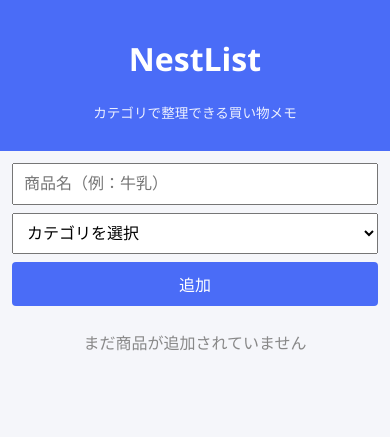
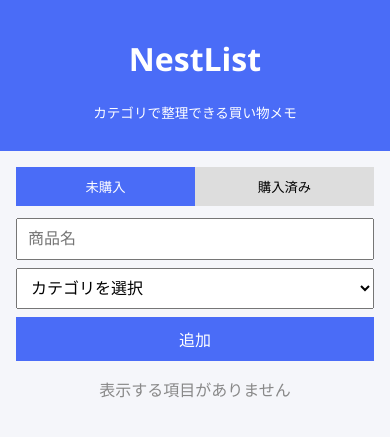
Before and after one commit to ayn-s/NestList, a Flask app: page / in a window 390 px wide. Shown: the top 437 px of the page. Run offline with Flask 3, Linux system fonts and the light colour scheme.

Commit message:
未購入タブの追加、３日で自動削除

```diff
--- a/static/script.js
+++ b/static/script.js
@@ -5,7 +5,11 @@ const addBtn = document.getElementById("addBtn");
 const list = document.getElementById("itemList");
 const emptyMessage = document.getElementById("emptyMessage");
 
-// 初期カテゴリ
+const tabActive = document.getElementById("tabActive");
+const tabDone = document.getElementById("tabDone");
+
+let currentTab = "active";
+
 const defaultCategories = [
     "生鮮食品",
     "調味料・レトルト食品",
@@ -21,182 +25,148 @@ let categories =
 let items =
     JSON.parse(localStorage.getItem("nestlist-items")) || [];
 
-// 旧データ対応
-items = items.map(item =>
-    typeof item === "string"
-    ? { name: item, done: false, category: "生鮮食品" }
-    : item
-);
-
+/* 保存 */
 function saveAll() {
     localStorage.setItem("nestlist-items", JSON.stringify(items));
     localStorage.setItem("nestlist-categories", JSON.stringify(categories));
 }
 
-// カテゴリ選択肢更新
+/* 購入済み3日後自動削除 */
+function cleanupDoneItems() {
+    const now = Date.now();
+    const THREE_DAYS = 3 * 24 * 60 * 60 * 1000;
+
+    items = items.filter(item => {
+        if (!item.done) return true;
+        return now - item.doneAt < THREE_DAYS;
+    });
+}
+
+/* カテゴリ select 更新 */
 function updateCategorySelect() {
-    categorySelect.innerHTML = `
-    <option value="" disabled selected>カテゴリを選択</option>
-    `;
+    categorySelect.innerHTML =
+        `<option value="" disabled selected>カテゴリを選択</option>`;
 
     categories.forEach(cat => {
-        const option = document.createElement("option");
-        option.value = cat;
-        option.textContent = cat;
-        categorySelect.appendChild(option);
+        const o = document.createElement("option");
+        o.value = cat;
+        o.textContent = cat;
+        categorySelect.appendChild(o);
     });
-    const newOption = document.createElement("option");
-    newOption.value = "__new";
-    newOption.textContent = "＋ 新しいカテゴリ";
-    categorySelect.appendChild(newOption);
+    categorySelect.innerHTML +=
+        `<option value="__new">＋ 新しいカテゴリ</option>`;
 }
 
 categorySelect.addEventListener("change", () => {
-    if (categorySelect.value === "__new") {
-        newCategoryInput.style.display = "block";
-    } else {
-        newCategoryInput.style.display = "none";
-    }
+    newCategoryInput.style.display =
+        categorySelect.value === "__new" ? "block" : "none";
 });
 
+/* 描画 */
 function render() {
+    cleanupDoneItems();
+    saveAll();
     list.innerHTML = "";
 
-    if (items.length === 0) {
+    const filtered = items.filter(item =>
+        currentTab === "active" ? !item.done : item.done
+    );
+
+    if (filtered.length === 0) {
         emptyMessage.style.display = "block";
         return;
     }
 
     emptyMessage.style.display = "none";
-  // カテゴリごとに商品をまとめる
     const grouped = {};
-    items.forEach(item => {
-        if (!grouped[item.category]) {
-            grouped[item.category] = [];
-        }
+    filtered.forEach(item => {
+        grouped[item.category] ||= [];
         grouped[item.category].push(item);
     });
 
-  // ★ categories の順番通りに描画
     categories.forEach(category => {
         if (!grouped[category]) return;
 
-    // --- カテゴリ見出し ---
         const h3 = document.createElement("h3");
         h3.className = "category-title";
         h3.textContent = category;
-        h3.draggable = true;
-        h3.dataset.category = category;
+        list.appendChild(h3);
 
-    // ドラッグ開始
-        h3.addEventListener("dragstart", () => {
-        h3.classList.add("dragging");
-        });
+        grouped[category].forEach(item => {
+            const li = document.createElement("li");
+            li.className = "item" + (item.done ? " done" : "");
 
-    // ドラッグ終了
-        h3.addEventListener("dragend", () => {
-        h3.classList.remove("dragging");
-        });
+            const span = document.createElement("span");
+            span.textContent = item.name;
 
-    // ドロップ許可
-        h3.addEventListener("dragover", e => {
-        e.preventDefault();
-        });
-
-    // ドロップ処理
-        h3.addEventListener("drop", e => {
-        e.preventDefault();
-        const dragging = document.querySelector(".dragging");
-        if (!dragging || dragging === h3) return;
-
-        const from = dragging.dataset.category;
-        const to = h3.dataset.category;
-
-        const fromIndex = categories.indexOf(from);
-        const toIndex = categories.indexOf(to);
-
-        categories.splice(
-            toIndex,
-            0,
-            categories.splice(fromIndex, 1)[0]
-        );
-
-        saveAll();
-        render();
-    });
-
-    list.appendChild(h3);
-
-    // --- 商品 ---
-    grouped[category].forEach(item => {
-        const li = document.createElement("li");
-        li.className = "item";
-        if (item.done) li.classList.add("done");
-
-        const span = document.createElement("span");
-        span.textContent = item.name;
-        span.addEventListener("click", () => {
-            item.done = !item.done;
-            saveAll();
-            render();
-        });
-
-        const deleteBtn = document.createElement("button");
-        deleteBtn.textContent = "削除";
-        deleteBtn.addEventListener("click", () => {
+            span.onclick = () => {
+                item.done = !item.done;
+                item.doneAt = item.done ? Date.now() : null;
+                saveAll();
+                render(); // タブは切り替えない
+            };
+        const btn = document.createElement("button");
+        btn.textContent = "削除";
+        btn.onclick = () => {
             items = items.filter(i => i !== item);
             saveAll();
             render();
-        });
+        };
 
-        li.appendChild(span);
-        li.appendChild(deleteBtn);
+        li.append(span, btn);
         list.appendChild(li);
     });
     });
 }
 
-// 追加処理（商品＋カテゴリ同時確定）
-addBtn.addEventListener("click", () => {
+/* 追加 */
+addBtn.onclick = () => {
     const name = input.value.trim();
-    const selectedCategory = categorySelect.value;
+    const selected = categorySelect.value;
+    if (!name || !selected) return;
 
-    if (!name) {
-        alert("商品名を入力してください");
-        return;
-    }
+    let category = selected;
 
-    if (!selectedCategory) {
-        alert("カテゴリを選択してください");
-    return;
-    }
-
-    let category = selectedCategory;
     if (category === "__new") {
         const newCat = newCategoryInput.value.trim();
-        if (!newCat) {
-            alert("新しいカテゴリ名を入力してください");
-        return;
-        }
-
-        if (!categories.includes(newCat)) {
-            categories.push(newCat);
-        }
+        if (!newCat) return;
+        if (!categories.includes(newCat)) categories.push(newCat);
         category = newCat;
     }
-
-    items.push({ name, category, done: false });
-
+    items.push({
+        name,
+        category,
+        done: false,
+        doneAt: null
+    });
     input.value = "";
     newCategoryInput.value = "";
-    newCategoryInput.style.display = "none";
     categorySelect.selectedIndex = 0;
 
+    updateCategorySelect();
     saveAll();
-    updateCategorySelect();
     render();
-});
+};
 
-// 初期化
+/* タブ切り替え */
+function updateTabs() {
+    tabActive.classList.toggle("active", currentTab === "active");
+    tabDone.classList.toggle("active", currentTab === "done");
+}
+
+tabActive.onclick = () => {
+    currentTab = "active";
+    updateTabs();
+    render();
+};
+
+tabDone.onclick = () => {
+    currentTab = "done";
+    updateTabs();
+    render();
+};
+
+/* 初期化 */
 updateCategorySelect();
+updateTabs();
 render();
--- a/static/style.css
+++ b/static/style.css
@@ -1,16 +1,13 @@
-* {
-    box-sizing: border-box;
-}
+* { box-sizing: border-box; }
 
 body {
     margin: 0;
     font-family: "Segoe UI", sans-serif;
-    background-color: #f5f6fa;
-    color: #333;
+    background: #f5f6fa;
 }
 
 header {
-    background-color: #4a6cf7;
+    background: #4a6cf7;
     color: white;
     padding: 16px;
     text-align: center;
@@ -18,20 +15,38 @@ header {
 
 .subtitle {
     font-size: 0.85rem;
-    opacity: 0.9;
 }
 
 main {
     max-width: 600px;
-    margin: 0 auto;
+    margin: auto;
     padding: 16px;
+}
+
+/* タブ */
+.tabs {
+    display: flex;
+    margin-bottom: 12px;
+}
+
+.tab {
+    flex: 1;
+    padding: 10px;
+    border: none;
+    background: #ddd;
+    cursor: pointer;
+}
+
+.tab.active {
+    background: #4a6cf7;
+    color: white;
 }
 
 .add-area {
     display: flex;
     flex-direction: column;
     gap: 8px;
-    margin-bottom: 16px;
+    margin-bottom: 12px;
 }
 
 .add-area input,
@@ -42,31 +57,15 @@ main {
 }
 
 .add-area button {
-    background-color: #4a6cf7;
+    background: #4a6cf7;
     color: white;
     border: none;
-    border-radius: 4px;
 }
 
-.add-area button:hover {
-    opacity: 0.9;
-    cursor: pointer;
-}
-
-/* 空メッセージ */
-.empty-message {
-    text-align: center;
-    color: #888;
-    margin-top: 24px;
-}
-
-/* カテゴリ見出し */
+/* カテゴリ */
 .category-title {
-    margin: 20px 0 8px;
-    font-size: 1rem;
+    margin: 16px 0 6px;
     color: #4a6cf7;
-    border-bottom: 1px solid #ddd;
-    padding-bottom: 4px;
     cursor: grab;
 }
 
@@ -78,38 +77,32 @@ main {
 #itemList {
     list-style: none;
     padding: 0;
-    margin: 0;
 }
 
 .item {
+    background: white;
+    padding: 10px;
+    margin-bottom: 6px;
     display: flex;
     justify-content: space-between;
-    align-items: center;
-    background-color: white;
-    padding: 10px;
-    margin-bottom: 6px;
     border-radius: 4px;
 }
 
-/* 完了状態 */
 .item.done span {
-    color: #aaa;
     text-decoration: line-through;
+    color: gray;
 }
 
-/* 削除ボタン */
 .item button {
-    background-color: #ff5c5c;
+    background: #ff5c5c;
+    color: white;
     border: none;
-    color: white;
-    padding: 6px 10px;
+    padding: 6px;
     border-radius: 4px;
-    font-size: 0.8rem;
 }
 
-/* スマホ対応 */
-@media (max-width: 480px) {
-    main {
-        padding: 12px;
-    }
+/* 空表示 */
+.empty-message {
+    text-align: center;
+    color: #888;
 }
--- a/templates/index.html
+++ b/templates/index.html
@@ -4,7 +4,6 @@
     <meta charset="UTF-8" />
     <meta name="viewport" content="width=device-width, initial-scale=1.0" />
     <title>NestList</title>
-
     <link rel="stylesheet" href="{{ url_for('static', filename='style.css') }}">
 </head>
 <body>
@@ -15,12 +14,15 @@
 </header>
 
 <main>
+    <!-- タブ -->
+    <div class="tabs">
+        <button id="tabActive" class="tab active">未購入</button>
+        <button id="tabDone" class="tab">購入済み</button>
+    </div>
+
+    <!-- 追加エリア -->
     <section class="add-area">
-            <input
-                id="itemInput"
-                type="text"
-                placeholder="商品名（例：牛乳）"
-            />
+        <input id="itemInput" type="text" placeholder="商品名" />
 
         <select id="categorySelect">
             <option value="" disabled selected>カテゴリを選択</option>
@@ -36,15 +38,13 @@
             id="newCategoryInput"
             type="text"
             placeholder="新しいカテゴリ名"
-                style="display: none;"
+            style="display:none"
         />
 
         <button id="addBtn">追加</button>
     </section>
 
-        <p id="emptyMessage" class="empty-message">
-            まだ商品が追加されていません
-        </p>
+    <p id="emptyMessage" class="empty-message">表示する項目がありません</p>
 
     <ul id="itemList"></ul>
 </main>
```
Lines whose indentation alone changed are shown as unchanged.
